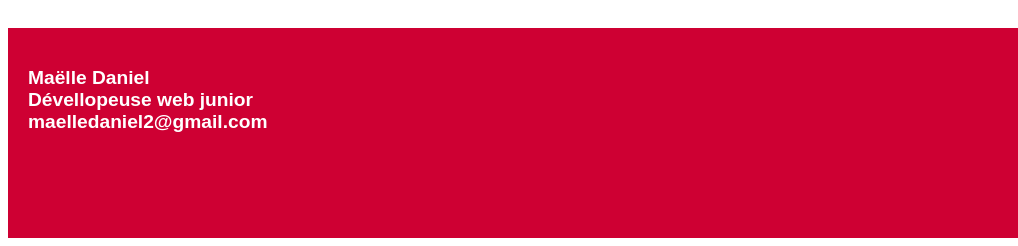
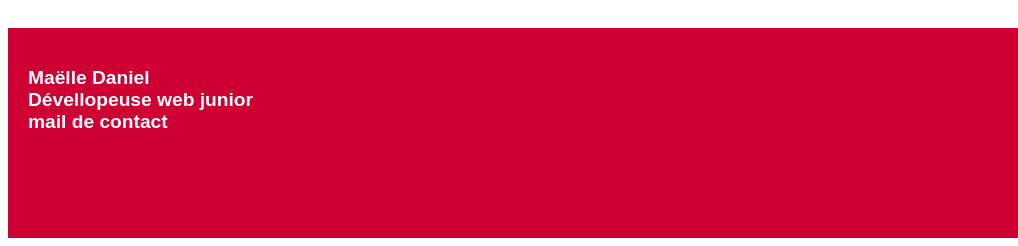
Before and after one commit to Knitpurlcode/Compteur-maquette-Maelle, a plain HTML site: page index.html in a window 1280 px wide. Shown: the part 870-1116 px from the top of the page, 0-1018 px from the left. Drawn offline with nearby package versions, Linux system fonts and the light colour scheme; a web font is replaced by a local one.

Commit message:
Update index.html

```diff
--- a/index.html
+++ b/index.html
@@ -40,7 +40,7 @@
 			<h3>
 			Maëlle Daniel<br>
 			Dévellopeuse web junior<br>
-			maelledaniel2@gmail.com
+			mail de contact
 			</h3>
 		</div>
 
```
